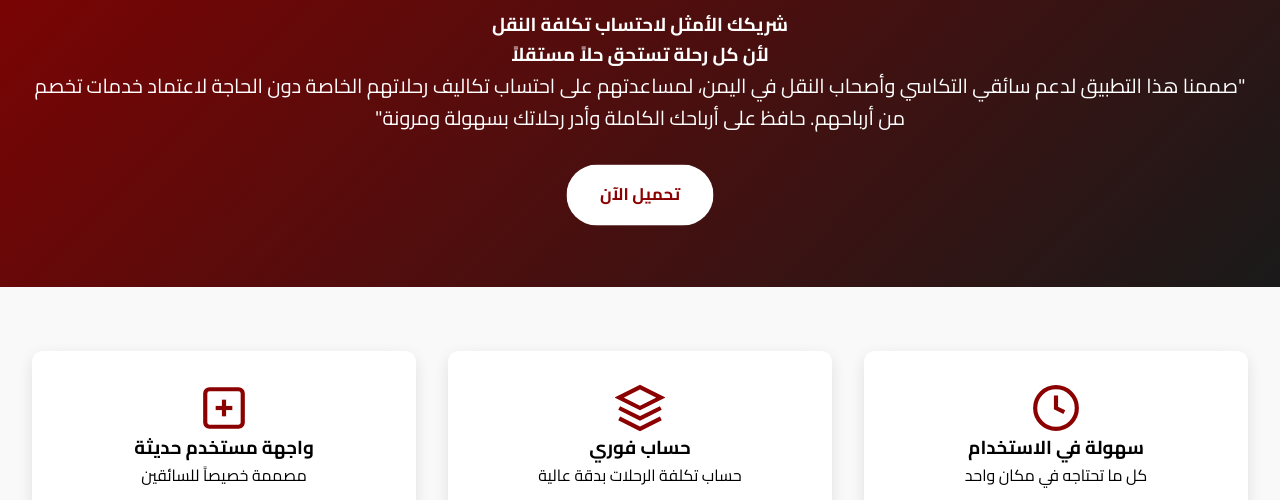
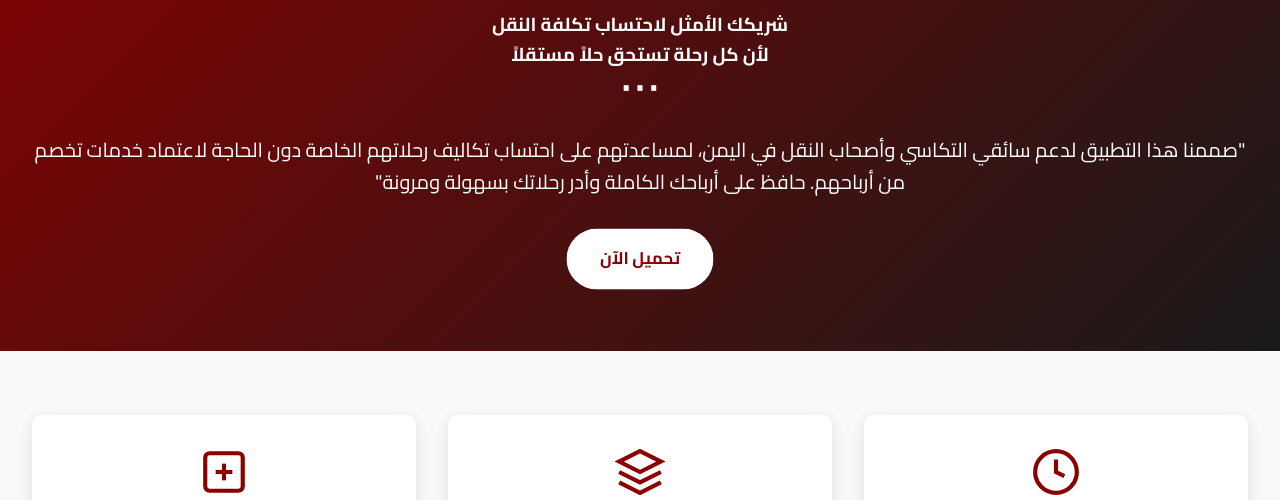
Before and after one commit to zr0zr0/Rahaal, a plain HTML site: page download.html in a window 1280 px wide. Shown: the part 286-786 px from the top of the page. Drawn offline with nearby package versions, Linux system fonts and the light colour scheme.

Commit message:
Update download.html

```diff
--- a/download.html
+++ b/download.html
@@ -382,6 +382,7 @@ body {
   <h1>رحال خاص</h1>
   <h3> شريكك الأمثل لاحتساب تكلفة النقل</h3>
   <h3> لأن كل رحلة تستحق حلاً مستقلاً</h3>
+  <p>• • •</p>
   <p> "صممنا هذا التطبيق لدعم سائقي التكاسي وأصحاب النقل في اليمن، لمساعدتهم على احتساب تكاليف رحلاتهم الخاصة دون الحاجة لاعتماد خدمات تخصم من أرباحهم. حافظ على أرباحك الكاملة وأدر رحلاتك بسهولة ومرونة"</p>
   <a href="https://raw.githubusercontent.com/Goody-Code/app/main/Rahaal.apk" class="download-btn">تحميل الآن</a>
 </header>
```
